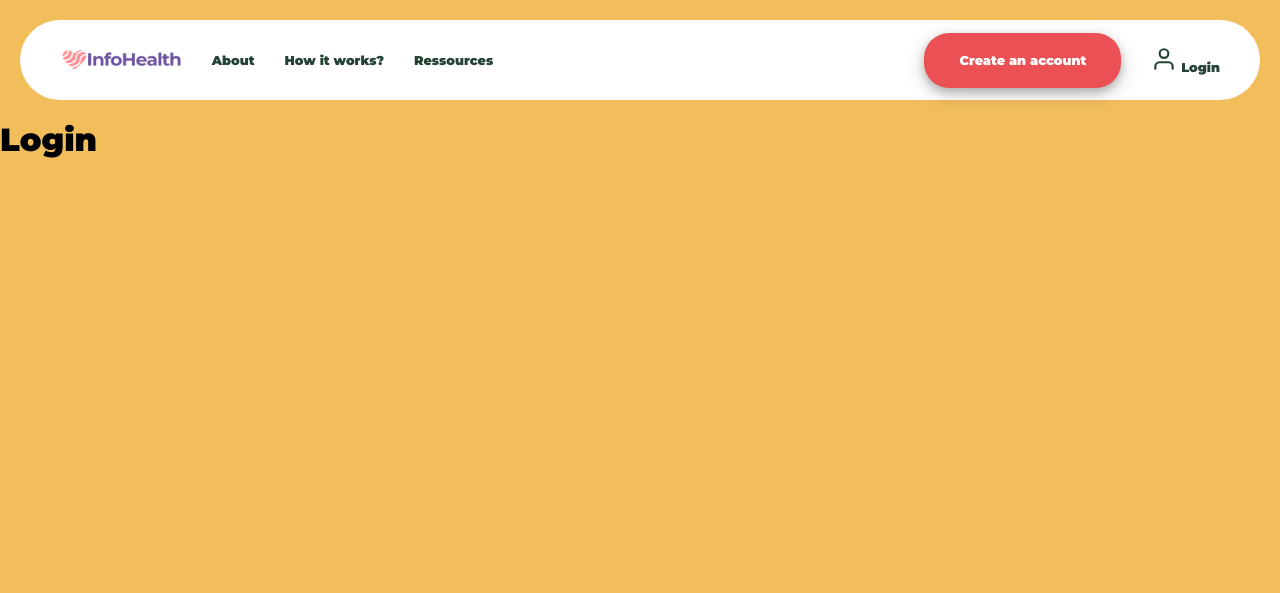
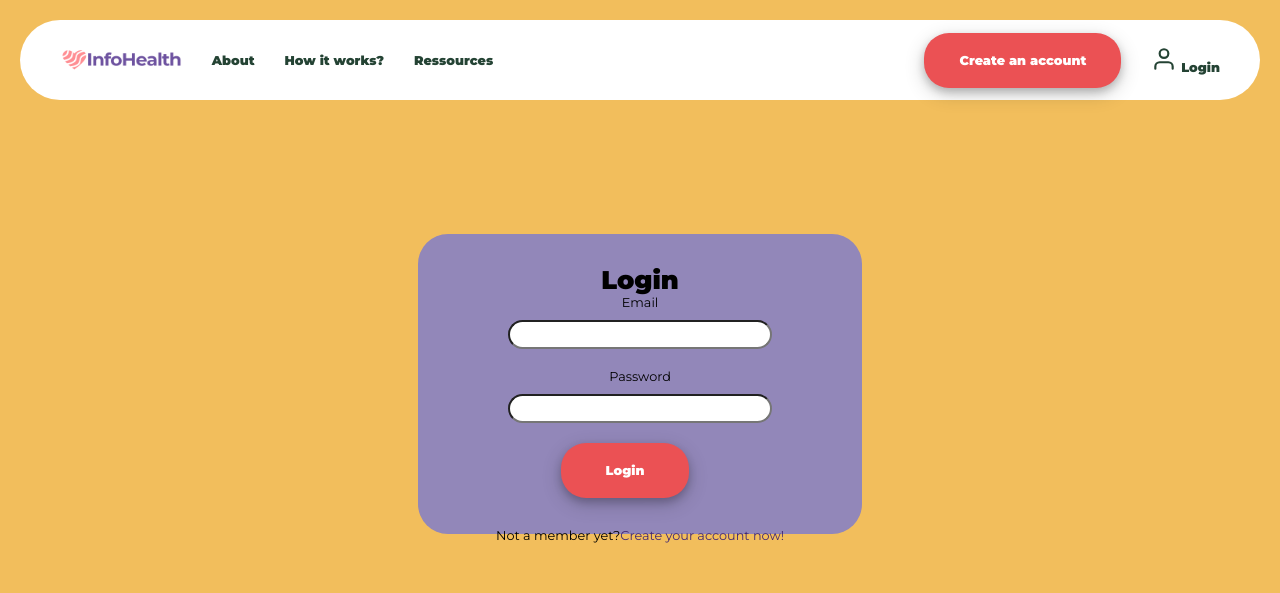
Before and after one commit to camirom16/final-project, a JavaScript app in the folder client/: page /login in a window 1280 px wide. Shown: the top 593 px of the page. Built offline with nearby package versions, Linux system fonts and the light colour scheme; the HTML template or start-up script is replaced by a standard one.

Commit message:
Login component - styled

```diff
--- a/client/public/index.html
+++ b/client/public/index.html
@@ -14,7 +14,7 @@
       manifest.json provides metadata used when your web app is installed on a
       user's mobile device or desktop. See https://developers.google.com/web/fundamentals/web-app-manifest/
     -->
-    <link rel="manifest" href="%PUBLIC_URL%/manifest.json" />
+    <!-- <link rel="manifest" href="%PUBLIC_URL%/manifest.json" /> -->
     <!--
       Notice the use of %PUBLIC_URL% in the tags above.
       It will be replaced with the URL of the `public` folder during the build.
--- a/client/src/App.js
+++ b/client/src/App.js
@@ -3,6 +3,7 @@ import './styling/App.css';
 import Footer from "./components/Footer";
 import Header from "./components/Header";
 import HomePage from "./components/HomePage";
+import Login from "./components/Login";
 
 const App = () => {
   return (
@@ -18,7 +19,8 @@ const App = () => {
             <Route path='/how-it-works' element={<h1>How</h1>} />
             <Route path='/ressources' element={<h1>Ressources</h1>} />
             <Route path='/new-account' element={<h1>New account</h1>} />
-            <Route path='/login' element={<h1>Login</h1>} />
+            <Route path='/login' element={<Login />} />
+            <Route path='/profile/:profileId' element={<h1>Profile</h1>} />
           </Routes>
         </div>
 
--- a/client/src/components/HomePage.js
+++ b/client/src/components/HomePage.js
@@ -10,7 +10,7 @@ const HomePage = () => {
                 <Slogan>
                     <Title>What concerns you about your health today?</Title>
                     <Text>Check your symptoms and find out what is the best thing to do.</Text>
-                    <Text>It's fast, free and anonymous.</Text>
+                    <Text>It's fast and free.</Text>
                 </Slogan>
             </Content>
         </Container>
--- /dev/null
+++ b/client/src/components/Login.js
@@ -0,0 +1,92 @@
+import { Link } from "react-router-dom";
+import { useNavigate } from "react-router-dom";
+import { styled } from "styled-components";
+
+const Login = () => {
+    const navigate = useNavigate();
+
+    return (
+        <Container>
+            <LoginForm>
+                <h1>Login</h1>
+
+                <Info>
+                    <label>Email</label>
+                    <Input type='email' />
+                    <label>Password</label>
+                    <Input type='password' />
+                </Info>
+
+                <div>
+                    {/* Enters to the user's profile */}
+                    <Button onClick={() => navigate("/profile/:profileId")}>Login</Button>
+                    <p> Not a member yet?
+                        <LoginLink to='/new-account'>Create your account now!</LoginLink>
+                    </p>
+                </div>
+            </LoginForm>
+        </Container>
+    )
+};
+
+const Container = styled.div`
+    width: 100%;
+    height: 66vh;
+    display: flex;
+    justify-content: center;
+    align-items: center;
+`
+
+const LoginForm = styled.div`
+    height: 30vh;
+    width: 30vw;
+    display: flex;
+    flex-direction: column;
+    justify-content: space-between;
+    /* align-items: center; */
+    background-color: #9287b9;
+    border-radius: 30px;
+    padding: 30px;
+    font-size: 1vw;
+    text-align: center;
+`
+
+const Info = styled.div`
+    display: flex;
+    flex-direction: column;
+    align-items: center;
+`
+
+const Input = styled.input`
+    width: 60%;
+    font-size: 1vw;
+    border-radius: 20px;
+    margin: 10px 0 20px 0;
+    padding: 5px 15px;
+`
+
+const Button = styled.button`
+    width: 10vw;
+    font-size: 1vw;
+    border: none;
+    border-radius: 25px;
+    background-color: #eb5154;
+    color: white;
+    font-weight: bold;
+    padding: 20px 35px;
+    margin-bottom: 30px;
+    box-shadow: 0 4px 8px 0 rgba(0, 0, 0, 0.2), 0 6px 20px 0 rgba(0, 0, 0, 0.19);
+    margin-right: 30px;
+    cursor: pointer;
+
+    &:hover {
+        scale: 1.1;
+    }
+`
+
+const LoginLink = styled(Link)`
+    text-decoration: none;
+    color: #432974;
+`
+
+export default Login;
```
Also changed, not shown: client/src/styling/constants.js (+6 -1 lines).
